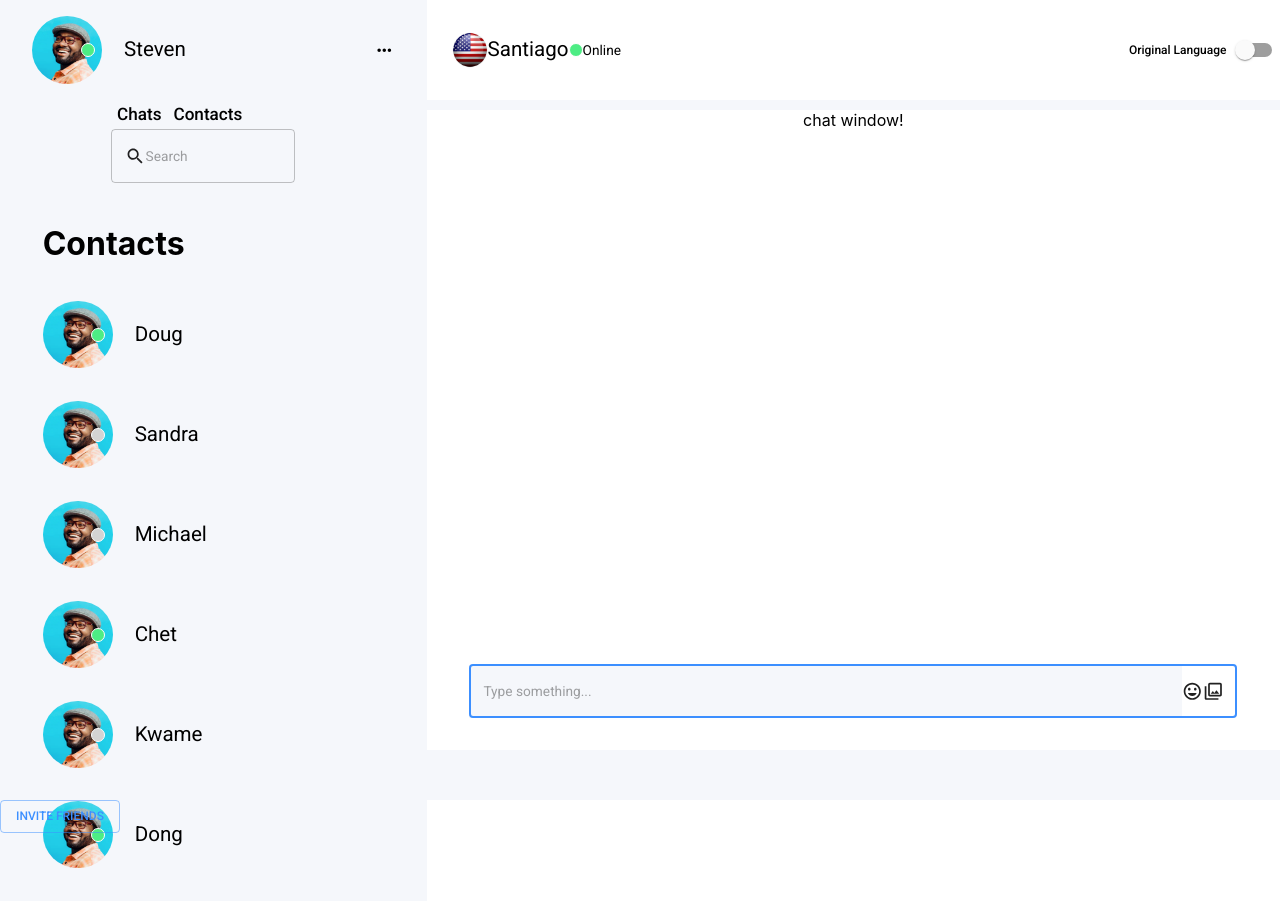
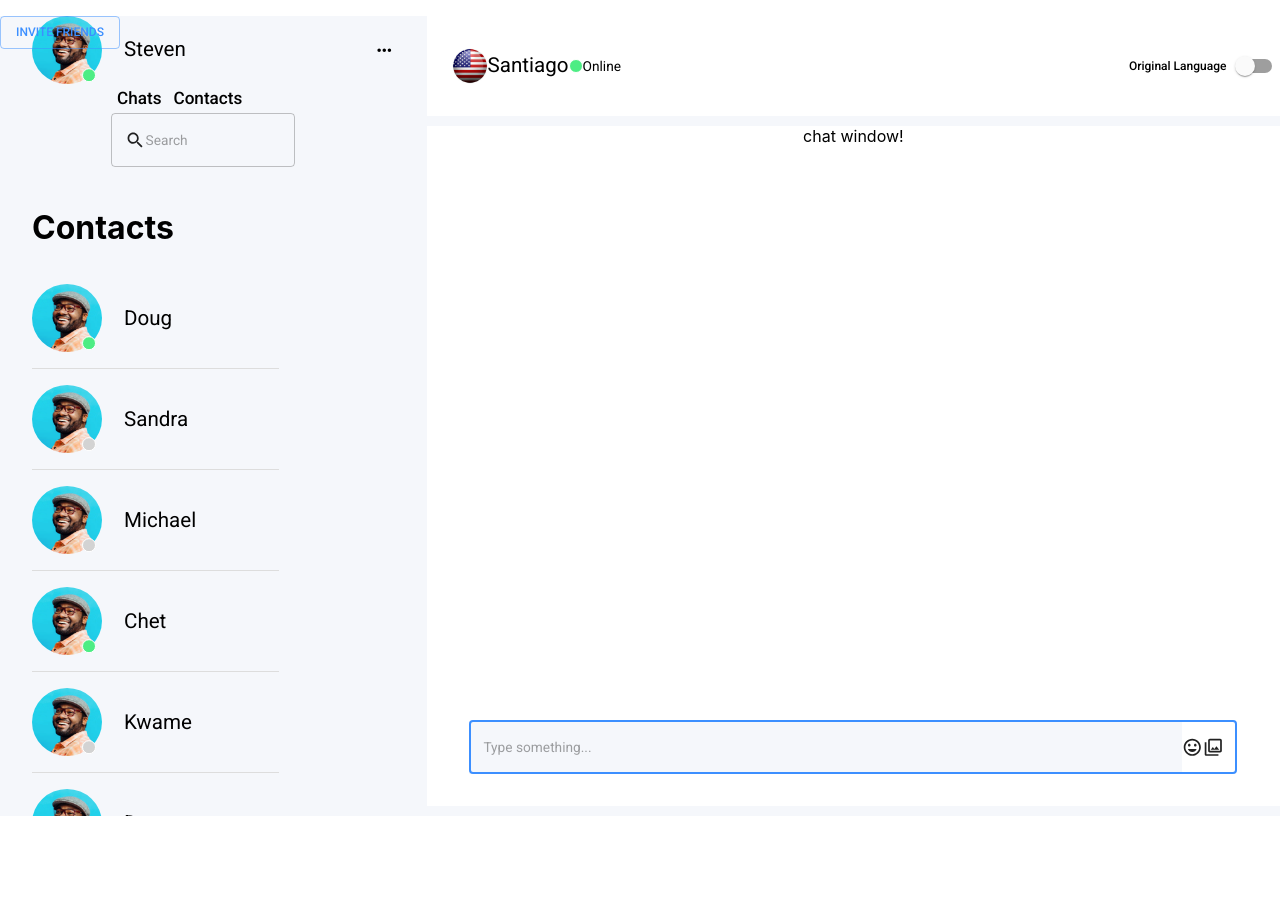
Before and after one commit to peacebonez/world-chat, a React (Create React App) app in the folder client/: page / in a window 1280 px wide. Shown: the top 901 px of the page. After the commit the page ends 816 px from the top, so only its background shows below. Built offline with nearby package versions, Linux system fonts and the light colour scheme.

Commit message:
improvements on sidebar UI and functionality

```diff
--- a/client/src/components/ChatWindow.js
+++ b/client/src/components/ChatWindow.js
@@ -7,7 +7,7 @@ import ChatInput from "./ChatInput";
 const useStyles = makeStyles((theme) => ({
   chatWindow: {
     width: "100%",
-    height: "80vh",
+    height: "85vh",
     background: "#fff",
     marginTop: 10,
     display: "flex",
--- a/client/src/components/Contact.js
+++ b/client/src/components/Contact.js
@@ -11,6 +11,7 @@ const useStyles = makeStyles((theme) => ({
     display: "flex",
     justifyContent: "space-between",
     alignItems: "center",
+    borderBottom: "solid 1px #ddd",
     "& div": {
       display: "flex",
       alignItems: "center",
@@ -19,8 +20,7 @@ const useStyles = makeStyles((theme) => ({
   sideBarImgWrapper: {
     "& span": {
       position: "relative",
-      left: "-32%",
-      top: "75%",
+      transform: "translate(-200%,180%)",
     },
   },
   sideBarImg: {
--- a/client/src/components/Contacts.js
+++ b/client/src/components/Contacts.js
@@ -11,6 +11,16 @@ const testContacts = [
   { avatar: happyChatter, name: "Chet", isOnline: true },
   { avatar: happyChatter, name: "Kwame", isOnline: false },
   { avatar: happyChatter, name: "Dong", isOnline: true },
+  { avatar: happyChatter, name: "a", isOnline: true },
+  { avatar: happyChatter, name: "b", isOnline: true },
+  { avatar: happyChatter, name: "c", isOnline: true },
+  { avatar: happyChatter, name: "d", isOnline: true },
+  { avatar: happyChatter, name: "e", isOnline: true },
+  { avatar: happyChatter, name: "f", isOnline: true },
+  { avatar: happyChatter, name: "g", isOnline: true },
+  { avatar: happyChatter, name: "h", isOnline: true },
+  { avatar: happyChatter, name: "i", isOnline: true },
+  { avatar: happyChatter, name: "j", isOnline: true },
 ];
 
 const useStyles = makeStyles((theme) => ({
--- a/client/src/components/Messenger.js
+++ b/client/src/components/Messenger.js
@@ -14,7 +14,8 @@ const useStyles = makeStyles((theme) => ({
     display: "flex",
     justifyContent: "flex-start",
     width: "100vw",
-    height: "100vh",
+    maxHeight: "100vh",
+    marginTop: theme.spacing(2),
     overflow: "hidden",
   },
 }));
--- a/client/src/components/SideBarHeader.js
+++ b/client/src/components/SideBarHeader.js
@@ -21,8 +21,7 @@ const useStyles = makeStyles((theme) => ({
   sideBarImgWrapper: {
     "& span": {
       position: "relative",
-      left: "-32%",
-      top: "75%",
+      transform: "translate(-200%,180%)",
     },
   },
   sideBarImg: {
--- a/client/src/components/Sidebar.js
+++ b/client/src/components/Sidebar.js
@@ -16,17 +16,32 @@ const useStyles = makeStyles((theme) => ({
     display: "flex",
     flexDirection: "column",
     alignItems: "center",
+    height: "100vh",
+  },
+  listContainer: {
+    width: "85%",
+    maxHeight: "100vh",
+    overflowY: "scroll",
   },
 }));
 
 const Sidebar = (props) => {
   const [chatShown, setChatShown] = useState(false);
   const classes = useStyles();
+
+  //TODOS
+  //Fetch user
+  //get contacts from user
+  //get converstations from user
+  //map out both to their respective components
+
   return (
     <div className={classes.sideBar}>
       <SideBarHeader />
       <SideBarSearch setChatShown={setChatShown} />
-      {chatShown ? <ChatList /> : <Contacts />}
+      <div className={classes.listContainer}>
+        {chatShown ? <ChatList /> : <Contacts />}
+      </div>
     </div>
   );
 };
```
